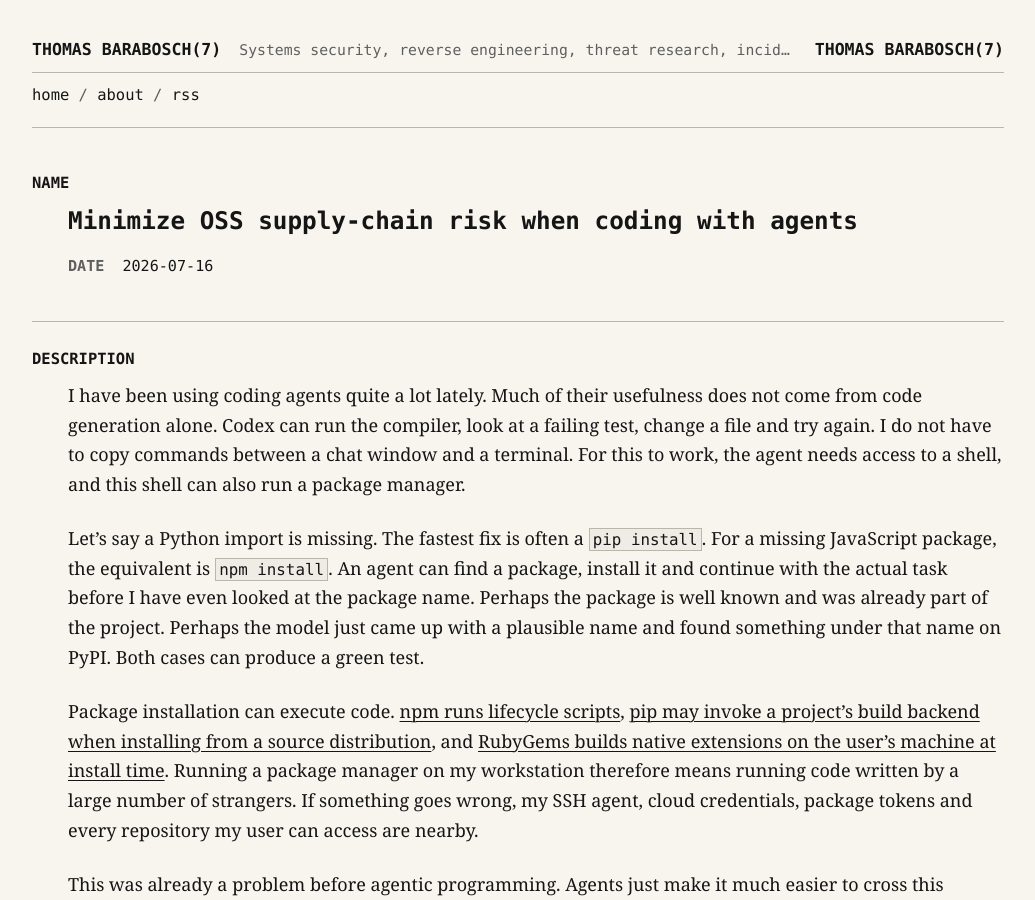
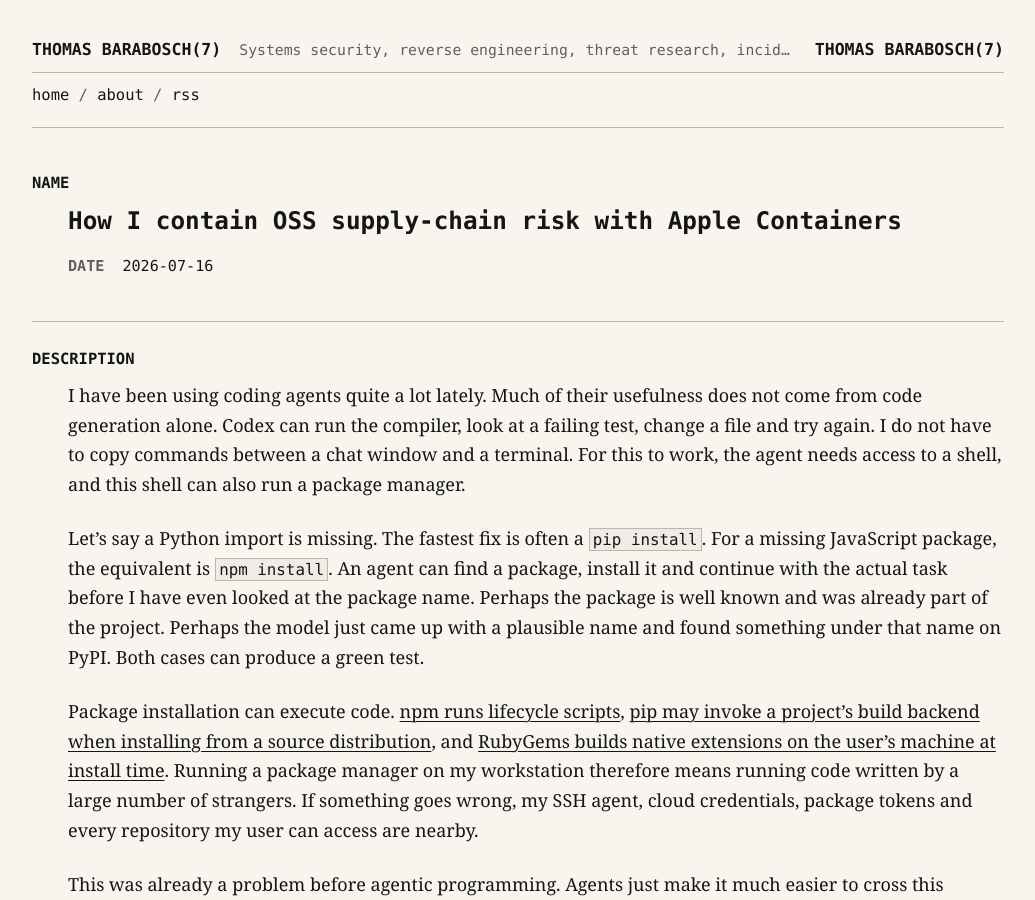
Before and after one commit to tbarabosch/tbarabosch.github.io, a Jekyll site: the page built from _posts/2026-07-16-containing-oss-supply-chain-risk-in-agentic-coding.md, in a window 1280 px wide and 900 px high. Shown: the whole window, without its empty margins (122-1157 px from the left). Built offline with Jekyll 4.4.1, drawn with Linux system fonts in a browser that asks for light colours.

Commit message:
Update Apple Containers post title

```diff
--- a/_posts/2026-07-16-containing-oss-supply-chain-risk-in-agentic-coding.md
+++ b/_posts/2026-07-16-containing-oss-supply-chain-risk-in-agentic-coding.md
@@ -1,5 +1,5 @@
 ---
-title: 'Minimize OSS supply-chain risk when coding with agents'
+title: 'How I contain OSS supply-chain risk with Apple Containers'
 date: '2026-07-16T12:00:00+02:00'
 author: tbarabosch
 layout: post
```
